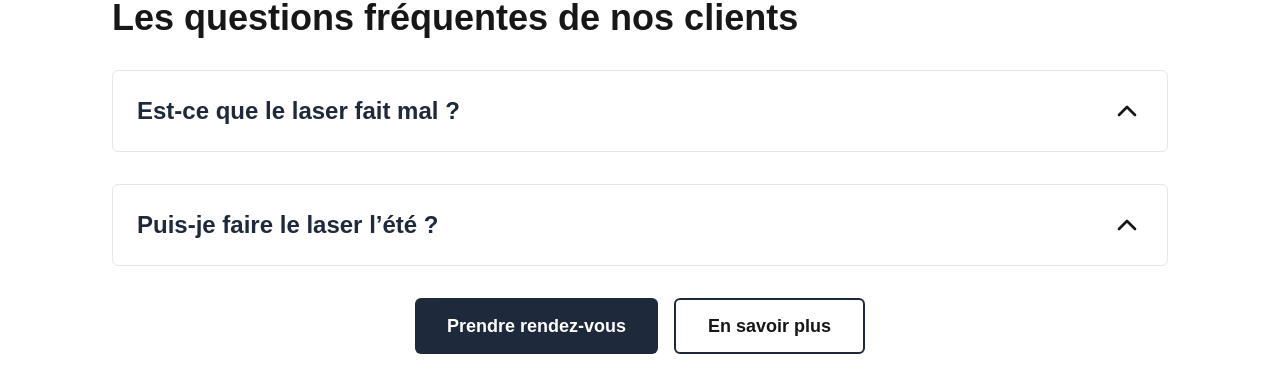
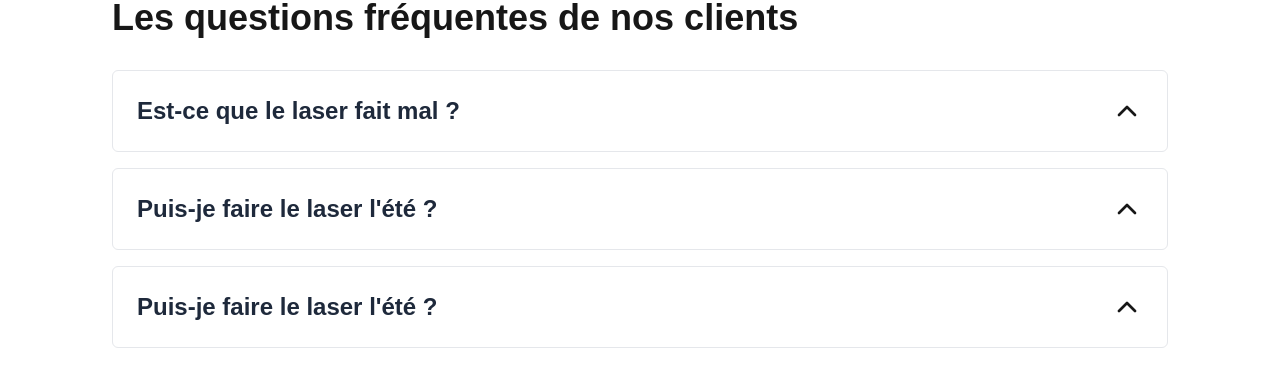
Before and after one commit to maxdnc/apolline, a Next.js app: page / in a window 1280 px wide. Shown: the part 198-576 px from the top of the page. Built offline with nearby package versions, Linux system fonts and the light colour scheme.

Commit message:
Integrate AccordionGroup component to manage FAQ items more efficiently

```diff
--- a/src/app/page.tsx
+++ b/src/app/page.tsx
@@ -4,6 +4,7 @@ import MainButtonLink from '@/components/reusable-ui/MainButtonLink';
 
 import microPeeling from '../../public/images/home/micropelling.png';
 import faceCare from '../../public/images/home/faceCare.png';
+import AccordionGroup from '@/components/reusable-ui/AccordionGroup';
 
 export default function Acceuil() {
   return (
@@ -15,16 +16,7 @@ export default function Acceuil() {
             Les questions fréquentes de nos clients
           </h3>
         </div>
-        <Accordion
-          id="laser-douleur"
-          label="Est-ce que le laser fait mal ?"
-          content="Notre laser d’épilation définitive est conçu pour offrir une séance sans douleur grâce à sa tête froide. Cette technologie de refroidissement avancée apaise la peau pendant le traitement, minimisant les sensations de chaleur et d’inconfort. Ainsi, vous pouvez profiter des résultats durables de l’épilation au laser tout en bénéficiant d’un maximum de confort."
-        />
-        <Accordion
-          id="laser-ete"
-          label="Puis-je faire le laser l’été ?"
-          content="Oui, il est possible de faire de l’épilation définitive au laser en été, mais il faut prendre certaines précautions pour protéger votre peau. Il est recommandé d’éviter l’exposition au soleil pendant au moins deux semaines avant et après chaque séance. Utilisez toujours une protection solaire élevée (SPF 50) sur les zones traitées et portez des vêtements couvrants pour minimiser l’exposition directe au soleil. En suivant ces précautions, vous pouvez profiter des bienfaits de l’épilation au laser tout en protégeant votre peau des dommages causés par le soleil."
-        />
+        <AccordionGroup />
 
         <div className="flex flex-col sm:flex-row gap-4 mx-auto justify-center max-w-lg">
           <MainButtonLink href="/contact" size="lg">
```
